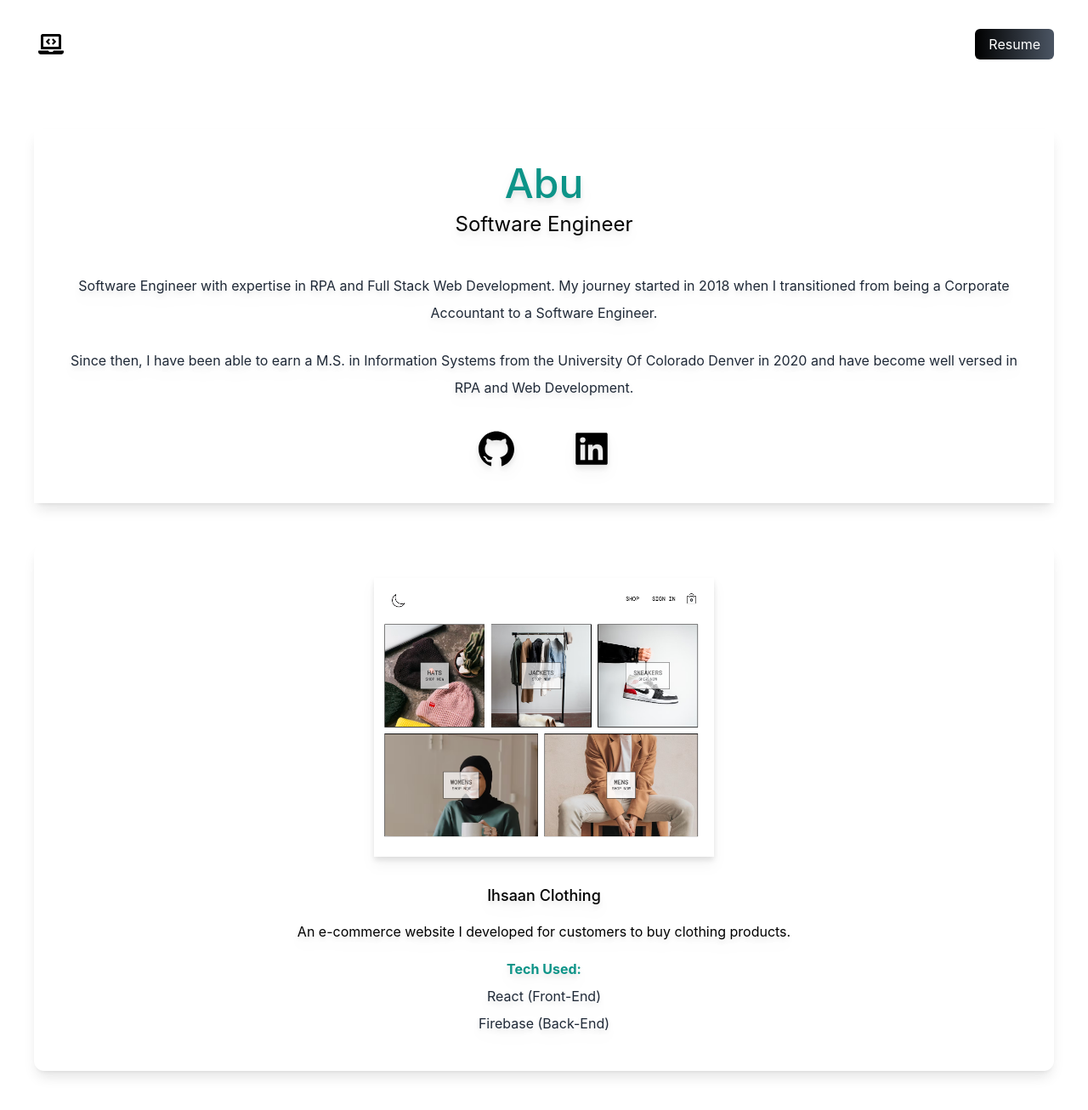
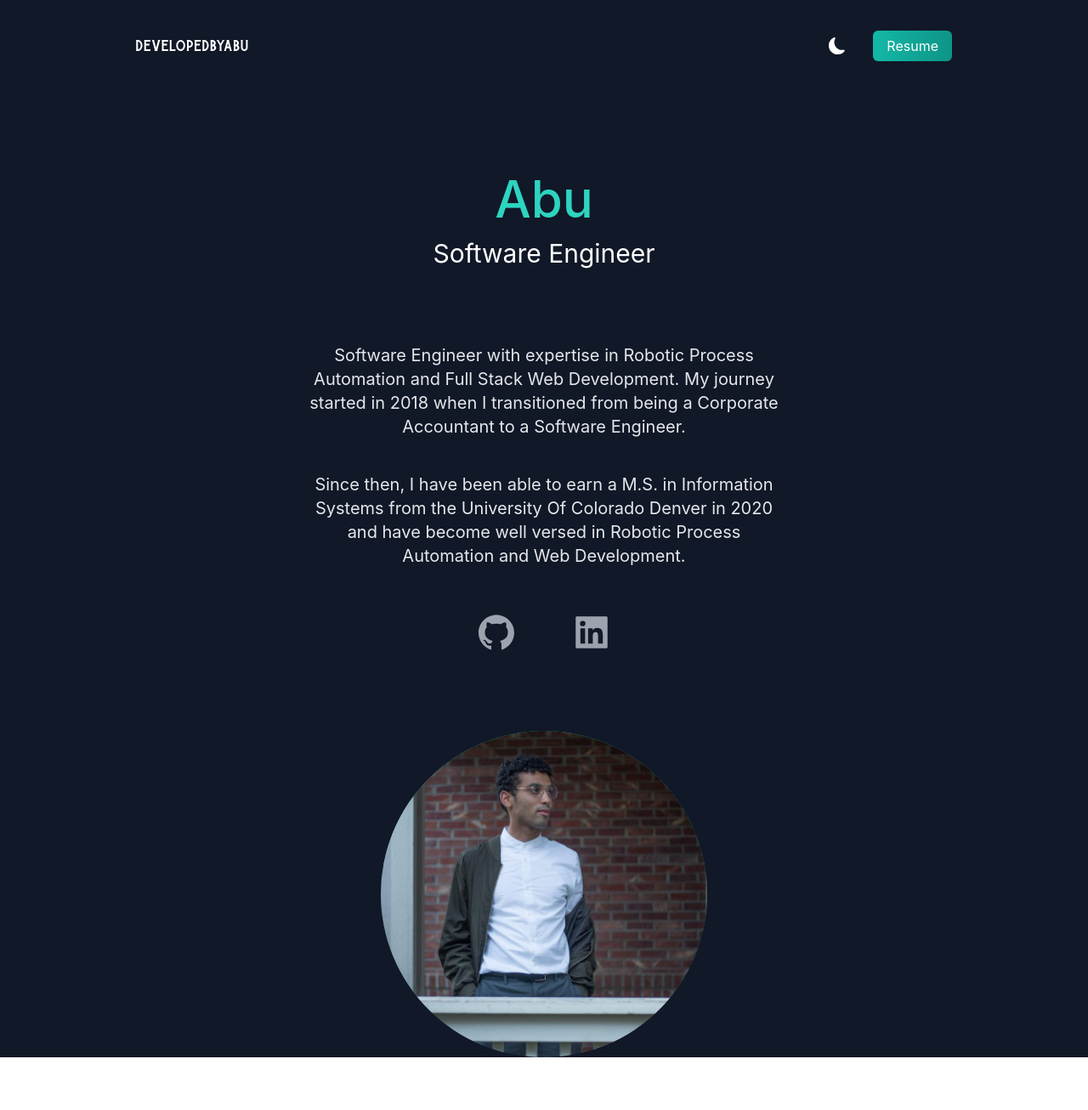
Before and after one commit to abu-jeylani/portfolio, a Next.js app: page / in a window 1280 px wide. Shown: the whole page at 85% size. After the commit the page ends 1244 px from the top, so only its background shows below. Built offline with nearby package versions, Linux system fonts and the light colour scheme.

Commit message:
simplifying and adding dark mode

```diff
--- a/pages/index.js
+++ b/pages/index.js
@@ -3,11 +3,13 @@ import { useState } from "react";
 
 import { FaLaptopCode } from "react-icons/fa";
 import { AiFillGithub, AiFillLinkedin } from "react-icons/ai";
+import { BsFillMoonFill } from "react-icons/bs";
 import Image from "next/image";
 import ihsaan from "../public/ihsaan-clothing-home-page.png";
+import personalPhoto from "../public/personal.png";
 
 export default function Home() {
-  const [darkMode, setDarkMode] = useState(false);
+  const [darkMode, setDarkMode] = useState(true);
 
   const downloadPDF = () => {
     fetch("Resume 2022.pdf").then((response) => {
@@ -22,23 +24,26 @@ export default function Home() {
   };
 
   return (
-    <div>
+    <div className={darkMode ? "dark" : ""}>
       <Head>
         <title>Abu&apos;s Portfolio</title>
         <meta name="description" content="Generated by create next app" />
         <link rel="icon" href="/favicon.ico" />
       </Head>
 
-      <main className="bg-white px-10">
-        <nav className="py-10 mb-12 flex justify-between">
-          <FaLaptopCode
-            className="w-10 h-6 "
-            onClick={() => setDarkMode(!darkMode)}
-          />
+      <main className="bg-white px-10 dark:bg-gray-900 md:px-20 lg:px-40">
+        <nav className="py-10 mb-12 flex justify-between dark:text-white">
+          <h1 className="font-burtons text-xl">developedbyabu</h1>
+
           <ul className="flex items-center">
+            <BsFillMoonFill
+              onClick={() => setDarkMode(!darkMode)}
+              className=" cursor-pointer text-xl text-gra"
+            />
+
             <li>
               <a
-                className="bg-gradient-to-r from-black to-gray-600 text-white px-4 py-2 rounded-md ml-8 cursor-pointer"
+                className="cursor-pointer bg-gradient-to-r from-teal-500 text- to-teal-600 dark:text-white-400 dark: text-white px-4 py-2 border-none rounded-md ml-8"
                 onClick={downloadPDF}
               >
                 Resume
@@ -46,24 +51,29 @@ export default function Home() {
             </li>
           </ul>
         </nav>
-        <section className="drop-shadow-lg shadow-lg p-10 max-w-full">
-          <div className="text-center">
-            <h2 className="text-5xl text-teal-600 font-medium ">Abu</h2>
-            <h3 className="text-2xl py-2">Software Engineer</h3>
+        <section className="min-h-screen">
+          <div className="text-center p-10 py-10">
+            <h2 className="text-5xl py-2 text-teal-600 font-medium dark:text-teal-400 md:text-6xl">
+              Abu
+            </h2>
+            <h3 className="text-2xl py-2 dark:text-white md:text-3xl">
+              Software Engineer
+            </h3>
           </div>
           <div className="text-md py-5 leading-8 text-gray-800 text-center">
-            <p className="py-3">
-              Software Engineer with expertise in RPA and Full Stack Web
-              Development. My journey started in 2018 when I transitioned from
-              being a Corporate Accountant to a Software Engineer.
+            <p className="text-md py-5 leading-8 text-gray-800 dark:text-gray-200 max-w-xl mx-auto md:text-xl">
+              Software Engineer with expertise in Robotic Process Automation and
+              Full Stack Web Development. My journey started in 2018 when I
+              transitioned from being a Corporate Accountant to a Software
+              Engineer.
             </p>
-            <p className="py-3 text">
+            <p className="text-md py-5 leading-8 text-gray-800 dark:text-gray-200 max-w-xl mx-auto md:text-xl">
               Since then, I have been able to earn a M.S. in Information Systems
               from the University Of Colorado Denver in 2020 and have become
-              well versed in RPA and Web Development.
+              well versed in Robotic Process Automation and Web Development.
             </p>
           </div>
-          <div className="text-5xl flex justify-center gap-16">
+          <div className="text-5xl flex justify-center gap-16 py-3 text-black dark:text-gray-400">
             <a href="https://github.com/abu-jeylani">
               <AiFillGithub />
             </a>
@@ -71,33 +81,8 @@ export default function Home() {
               <AiFillLinkedin />
             </a>
           </div>
-        </section>
-        <section className="py-2">
-          <div className="lg:flex gap-10">
-            <div className="text-center drop-shadow-lg shadow-lg p-10 rounded-xl my-10  dark:bg-white flex-1">
-              <a href="https://ihsaan-clothing.netlify.app/">
-                <Image
-                  alt="ihsaan app"
-                  src={ihsaan}
-                  width={400}
-                  height={100}
-                  className="mx-auto cursor-pointer"
-                />
-              </a>
-              <a href="https://ihsaan-clothing.netlify.app/">
-                <h3 className="text-lg font-medium pt-8 pb-2 cursor-pointer">
-                  Ihsaan Clothing
-                </h3>
-              </a>
-
-              <p className="py-2">
-                An e-commerce website I developed for customers to buy clothing
-                products.
-              </p>
-              <h4 className="py-1 mt-2 text-teal-600 font-bold">Tech Used:</h4>
-              <p className="text-gray-800 py-1">React (Front-End)</p>
-              <p className="text-gray-800 py-1">Firebase (Back-End)</p>
-            </div>
+          <div className="mx-auto bg-gradient-to-b from-teal-500 rounded-full w-80 h-80 relative overflow-hidden mt-20 md:h-96 md:w-96">
+            <Image src={personalPhoto} layout="fill" objectFit="cover" />
           </div>
         </section>
       </main>
--- a/tailwind.config.js
+++ b/tailwind.config.js
@@ -1,7 +1,7 @@
 /** @type {import('tailwindcss').Config} */
 module.exports = {
+  darkMode: "class",
   content: [
-    "./app/**/*.{js,ts,jsx,tsx}",
     "./pages/**/*.{js,ts,jsx,tsx}",
     "./components/**/*.{js,ts,jsx,tsx}",
   ],
@@ -9,6 +9,7 @@ module.exports = {
     extend: {
       fontFamily: {
         burtons: "burtons",
+        poppins: ["Poppins", "sans-serif"],
       },
     },
   },
```
